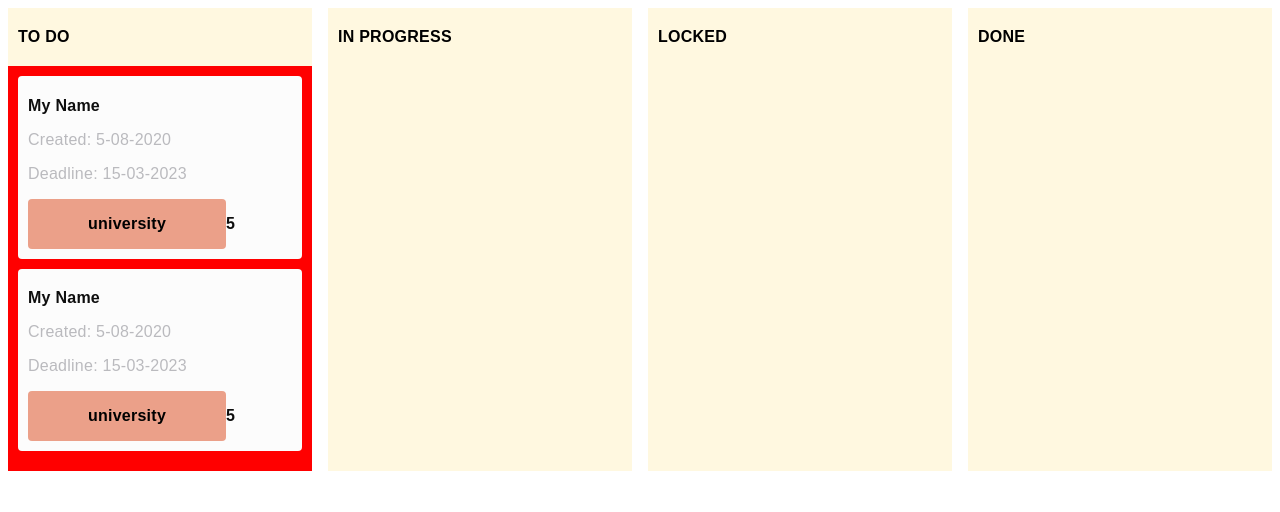
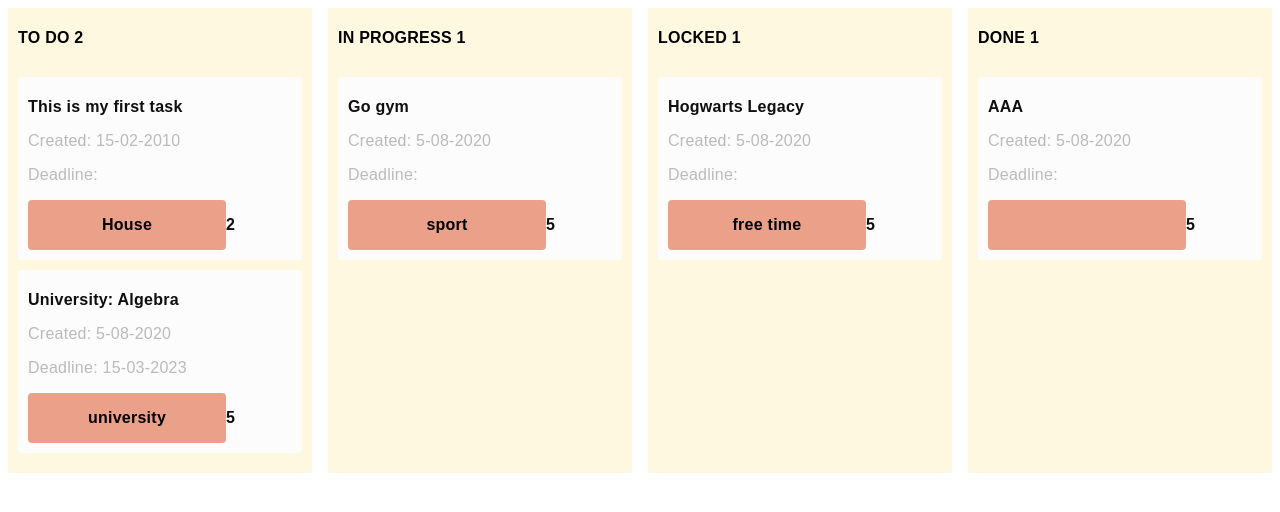
Before and after one commit to Saldanesman/todo-board, a React (Create React App) app: page / in a window 1280 px wide. Shown: the top 512 px of the page. Built offline with nearby package versions, Linux system fonts and the light colour scheme; a web font is replaced by a local one.

Commit message:
Refactor & first mock

```diff
--- a/src/app/pages/todoBoard/Dashboard/Dashboard.jsx
+++ b/src/app/pages/todoBoard/Dashboard/Dashboard.jsx
@@ -1,26 +1,58 @@
-
-import TodoColumn from './TodoColumn/TodoColumn';
-import InProgressColumn from './InProgressColumn/InProgressColumn';
-import LockedColumn from './LockedColumn/LockedColumn';
-import DoneColumn from './DoneColumn/DoneColumn';
+import { useEffect, useState } from 'react';
+import Task from '../Task/Task';
 import './Dashboard.scss';
-
+import listMock from './tasksMock';
 
 const Dashboard = () => {
+
+  //leer desde backend la list de tasks
+
+  const [todo, setTodo] = useState([]);
+  const [inProgress, setInProgress] = useState([]);
+  const [locked, setLocked] = useState([]);
+  const [done, setDone] = useState([]);
+
+	useEffect(() => {
+		setTodo(listMock.todo);
+    setInProgress(listMock.inProgress);
+    setLocked(listMock.locked);
+    setDone(listMock.done);
+	}, []);
+
 	return (
 		<div className={'tb-c-dashboard'}>
       <div className={'tb-c-dashboard__columns'}>
         <div className={'tb-c-dashboard__columns__column'}>
-          <TodoColumn />
+          <h1 className={'tb-c-dashboard__columns__column__title'}> To do {todo.length}</h1>
+          <div className={'tb-c-dashboard__columns__column__card'}>
+            {todo && todo.map((task) => {
+              return <Task key={task.id} taskInfo={task}/>;
+            })}
+          </div>
         </div>
         <div className={'tb-c-dashboard__columns__column'}>
-          <InProgressColumn />
+          <h1 className={'tb-c-dashboard__columns__column__title'}> In Progress {inProgress.length}</h1>
+          <div className={'tb-c-dashboard__columns__column__card'}>
+            {inProgress && inProgress.map((task) => {
+              return <Task key={task.id} taskInfo={task}/>;
+            })}
+          </div>
         </div>
         <div className={'tb-c-dashboard__columns__column'}>
-          <LockedColumn />
+          <h1 className={'tb-c-dashboard__columns__column__title'}> Locked {locked.length}</h1>
+          <div className={'tb-c-dashboard__columns__column__card'}>
+            {locked && locked.map((task) => {
+              return <Task key={task.id} taskInfo={task}/>;
+            })}
+          </div>
         </div>
         <div className={'tb-c-dashboard__columns__column'}>
-          <DoneColumn />
+          <h1 className={'tb-c-dashboard__columns__column__title'}> Done {done.length}</h1>
+          <div className={'tb-c-dashboard__columns__column__card'}>
+            {done && done.map((task) => {
+              return <Task key={task.id} taskInfo={task}/>;
+            })}
+          </div>
         </div>
       </div>
     </div>
--- a/src/app/pages/todoBoard/Dashboard/Dashboard.scss
+++ b/src/app/pages/todoBoard/Dashboard/Dashboard.scss
@@ -1,6 +1,9 @@
 @import '../../../../assets/settings/main.scss';
 
 .tb-c-dashboard {
+  @extend .letterSpacing;
+  @extend .fontType;
+
   &__columns {
     display: grid;
     grid-template-columns: repeat(4, 1fr);
@@ -9,6 +12,19 @@
     &__column {
       background-color: $tb-semi-yellow;
       min-height: 100%;
+
+      &__title {
+        @include paddingTop(2.5);
+        @include paddingBottom(2.5);
+        @include paddingLeft(2.5);
+        @extend .fontS;
+        text-transform: uppercase;
+        font-weight: bold;
+      }
+
+      &__card{
+        @include padding(2.5);
+      }
     }
   }
 }
--- a/src/app/pages/todoBoard/Dashboard/DoneColumn/DoneColumn.jsx
+++ /dev/null
@@ -1,12 +0,0 @@
-import './DoneColumn.scss';
-
-
-const DoneColumn = () => {
-	return (
-		<div className={'tb-c-todo-column'}>
-			<div className={'tb-c-todo-column__title'}> Done </div>
-		</div>
-	);
-};
-
-export default DoneColumn;
--- a/src/app/pages/todoBoard/Dashboard/DoneColumn/DoneColumn.scss
+++ /dev/null
@@ -1,20 +0,0 @@
-@import '../../../../../assets/settings/main.scss';
-
-
-.tb-c-todo-column {
-  @extend .letterSpacing;
-  @extend .fontType;
-
-  &__title {
-    @include paddingTop(5);
-    @include paddingBottom(5);
-    @include paddingLeft(2.5);
-    @extend .fontS;
-    text-transform: uppercase;
-    font-weight: bold;
-  }
-
-  &__tasks{
-    background-color: red;
-  }
-}
--- a/src/app/pages/todoBoard/Dashboard/InProgressColumn/InProgressColumn.jsx
+++ /dev/null
@@ -1,11 +0,0 @@
-import './InProgressColumn.scss';
-
-const InProgressColumn = () => {
-	return (
-		<div className={'tb-c-todo-column'}>
-			<div className={'tb-c-todo-column__title'}> In progress </div>
-		</div>
-	);
-};
-
-export default InProgressColumn;
--- a/src/app/pages/todoBoard/Dashboard/InProgressColumn/InProgressColumn.scss
+++ /dev/null
@@ -1,20 +0,0 @@
-@import '../../../../../assets/settings/main.scss';
-
-
-.tb-c-todo-column {
-  @extend .letterSpacing;
-  @extend .fontType;
-
-  &__title {
-    @include paddingTop(5);
-    @include paddingBottom(5);
-    @include paddingLeft(2.5);
-    @extend .fontS;
-    text-transform: uppercase;
-    font-weight: bold;
-  }
-
-  &__tasks{
-    background-color: red;
-  }
-}
--- a/src/app/pages/todoBoard/Dashboard/LockedColumn/LockedColumn.jsx
+++ /dev/null
@@ -1,12 +0,0 @@
-import './LockedColumn.scss';
-
-
-const LockedColumn = () => {
-	return (
-		<div className={'tb-c-todo-column'}>
-			<div className={'tb-c-todo-column__title'}> Locked </div>
-		</div>
-	);
-};
-
-export default LockedColumn;
--- a/src/app/pages/todoBoard/Dashboard/LockedColumn/LockedColumn.scss
+++ /dev/null
@@ -1,20 +0,0 @@
-@import '../../../../../assets/settings/main.scss';
-
-
-.tb-c-todo-column {
-  @extend .letterSpacing;
-  @extend .fontType;
-
-  &__title {
-    @include paddingTop(5);
-    @include paddingBottom(5);
-    @include paddingLeft(2.5);
-    @extend .fontS;
-    text-transform: uppercase;
-    font-weight: bold;
-  }
-
-  &__tasks{
-    background-color: red;
-  }
-}
--- a/src/app/pages/todoBoard/Dashboard/TodoColumn/TodoColumn.jsx
+++ /dev/null
@@ -1,20 +0,0 @@
-import Task from '../../Task/Task';
-import './TodoColumn.scss';
-
-
-const TodoColumn = () => {
-	const list = ['A', 'B'];
-
-	return (
-		<div className={'tb-c-todo-column'}>
-			<div className={'tb-c-todo-column__title'}> To do </div>
-			<div className={'tb-c-todo-column__tasks'}>
-				{list.map((task) => {
-					return <Task key={task.id}/>;
-				})}
-			</div>
-		</div>
-	);
-};
-
-export default TodoColumn;
--- a/src/app/pages/todoBoard/Dashboard/TodoColumn/TodoColumn.scss
+++ /dev/null
@@ -1,20 +0,0 @@
-@import '../../../../../assets/settings/main.scss';
-
-
-.tb-c-todo-column {
-  @extend .letterSpacing;
-  @extend .fontType;
-
-  &__title {
-    @include paddingTop(5);
-    @include paddingBottom(5);
-    @include paddingLeft(2.5);
-    @extend .fontS;
-    text-transform: uppercase;
-    font-weight: bold;
-  }
-
-  &__tasks{
-    @include padding(2.5);
-  }
-}
--- /dev/null
+++ b/src/app/pages/todoBoard/Dashboard/tasksMock.json
@@ -0,0 +1,55 @@
+{
+  "todo": [
+    {
+      "id": 0,
+      "name": "This is my first task",
+      "description": "Is good do it for keep clened my house",
+      "type": "House",
+      "priority": 2,
+      "created": "15-02-2010",
+      "deadline": ""
+    },
+    {
+      "id": 1,
+      "name": "University: Algebra",
+      "description": "Do the homework for tomorrow",
+      "type": "university",
+      "priority": 5,
+      "created": "5-08-2020",
+      "deadline": "15-03-2023"
+    }
+  ],
+  "inProgress": [
+    {
+      "id": 4,
+      "name": "Go gym",
+      "description": "",
+      "type": "sport",
+      "priority": 5,
+      "created": "5-08-2020",
+      "deadline": ""
+    }
+  ],
+  "locked": [
+    {
+      "id": 3,
+      "name": "Hogwarts Legacy",
+      "description": "",
+      "type": "free time",
+      "priority": 5,
+      "created": "5-08-2020",
+      "deadline": ""
+    }
+  ],
+  "done": [
+    {
+      "id": 5,
+      "name": "AAA",
+      "description": "",
+      "type": "",
+      "priority": 5,
+      "created": "5-08-2020",
+      "deadline": ""
+    }
+  ]
+}
--- a/src/app/pages/todoBoard/Task/Task.jsx
+++ b/src/app/pages/todoBoard/Task/Task.jsx
@@ -2,30 +2,20 @@
 import './Task.scss';
 
 
-const Dashboard = () => {
-
-  const task = {
-    name: 'My Name',
-    description: 'This is my first example of the task card',
-    type: 'university',
-    priority: 5,
-    created: '5-08-2020',
-    deadline: '15-03-2023',
-    column: 'todo',
-  };
+const Dashboard = (props) => {
 
 	return (
 		<div className={'tb-c-task'}>
-      <h1 className={'tb-c-task__name'}> {task.name} </h1>
+      <h1 className={'tb-c-task__name'}> {props.taskInfo.name} </h1>
       <div className={'tb-c-task__info'}>
-        <p className={'tb-c-task__info__date'}> Created: {task.created} </p>
-        <p className={'tb-c-task__info__date'}> Deadline: {task.deadline} </p>
+        <p className={'tb-c-task__info__date'}> Created: {props.taskInfo.created} </p>
+        <p className={'tb-c-task__info__date'}> Deadline: {props.taskInfo.deadline} </p>
         <div className={'tb-c-task__info__type-and-prio'}>
           <div className={'tb-c-task__info__type-and-prio__type'}>
-            <p className={'tb-c-task__info__type-and-prio__type__title'}> {task.type} </p>
+            <p className={'tb-c-task__info__type-and-prio__type__title'}> {props.taskInfo.type} </p>
           </div>
           <div className={'tb-c-task__info__type-and-prio__priority'}>
-            <p className={'tb-c-task__info__type-and-prio__priority__title'}> {task.priority} </p>
+            <p className={'tb-c-task__info__type-and-prio__priority__title'}> {props.taskInfo.priority} </p>
           </div>
         </div>
       </div>
```
